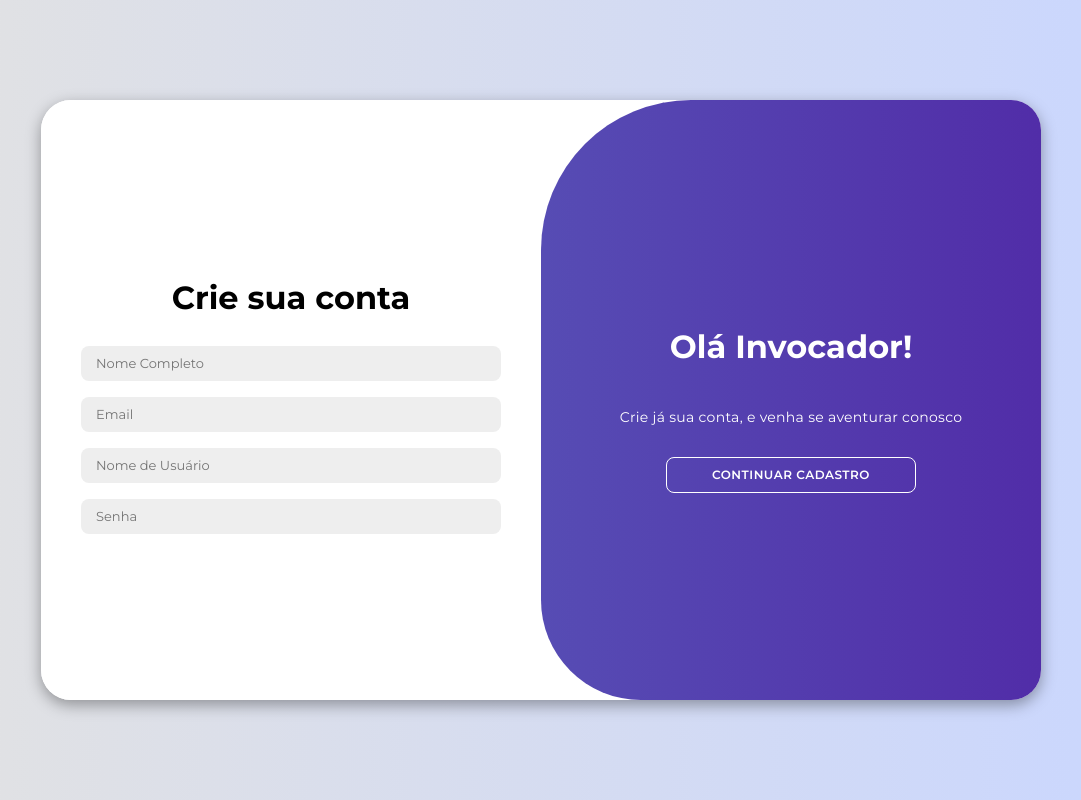
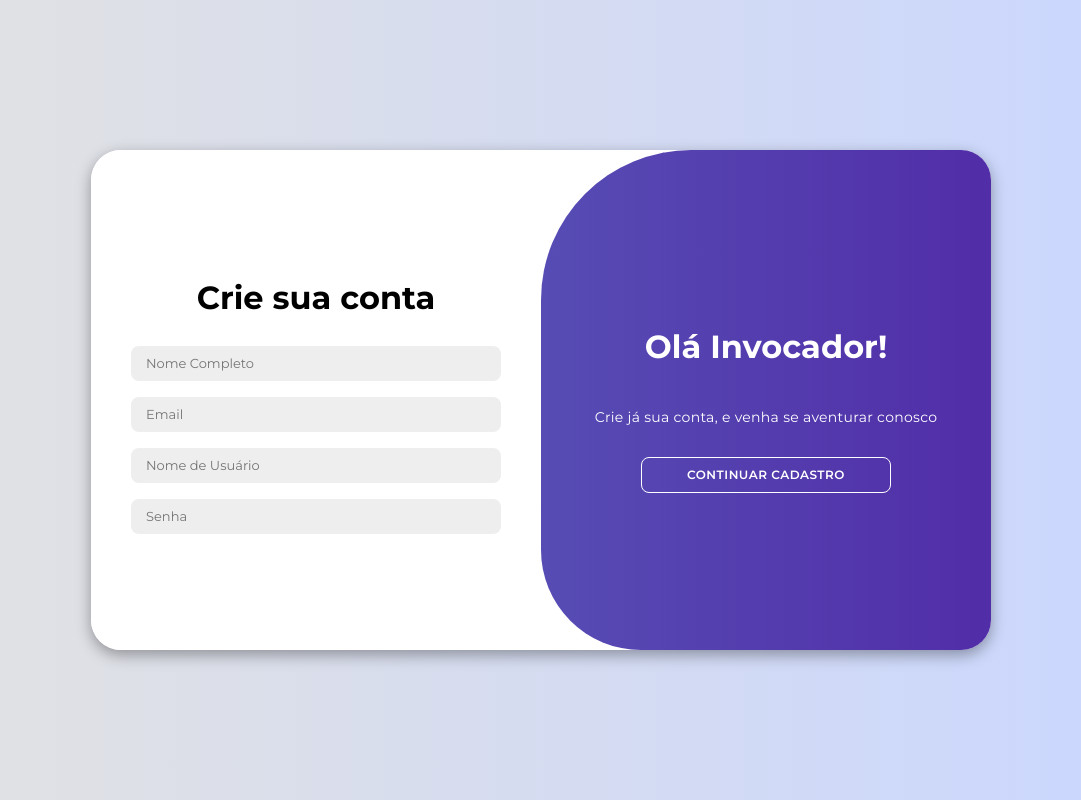
Before and after one commit to WelingtonSousaa/Maratona-De-Programacao, a PHP site: page / in a window 1280 px wide. Shown: the whole page, without its empty margins (99-1180 px from the left). Run offline with PHP 8.4, Linux system fonts and the light colour scheme.

Commit message:
tela login Welington

```diff
--- a/telaLogin/index.html
+++ b/telaLogin/index.html
@@ -13,25 +13,22 @@
     <!-- Style CSS -->
     <link rel="stylesheet" href="style.css">
     <!-- Título da página-->
-    <title>Codando By | Projeto Integrador I</title>
+    <title>Projeto Integrador I</title>
 </head>
 
 <body>
     <div class="container" id="container">
-        <div class="form-container sign-up">
+        <div class="form-container escolher-avatar">
             <form>
                 <h1>Escolha seu avatar</h1>
-                <div class="avatar-grid" id="avatarGrid">
+                <div class="grade-avatar" id="gradeAvatar">
                     <!-- As imagens serão adicionadas dinamicamente aqui -->
                 </div>
 
                 <button>Finalizar</button>
             </form>
         </div>
-        <div class="form-container sign-in">
-            <!-- <div class="logo">
-                <img src="http://localhost/avatars/logo.jpeg" alt="imagem-logo" id="imagem-logo">
-            </div> -->
+        <div class="form-container criar-conta">
             <form>
                 <h1>Crie sua conta</h1>
                 <input type="nomeCompleto" placeholder="Nome Completo">
@@ -40,18 +37,18 @@
                 <input type="senha" placeholder="Senha">
             </form>
         </div>
-        <div class="toggle-container">
-            <div class="toggle">
-                <div class="toggle-panel toggle-left">
+        <div class="alternar-container">
+            <div class="alternar">
+                <div class="alternar-panel alternar-esquerda">
                     <h1>Bem vindo!</h1>
                     <p>Agradecemos por usar nossa plataforma, e estamos ansiosos para acompanhar seus desafios e
                         aprendizados</p>
-                    <button class="hidden" id="login">Editar Informações</button>
+                    <button class="esconder" id="login">Editar Informações</button>
                 </div>
-                <div class="toggle-panel toggle-right">
+                <div class="alternar-panel alternar-direita">
                     <h1>Olá Invocador!</h1>
                     <p>Crie já sua conta, e venha se aventurar conosco</p>
-                    <button class="hidden" id="register">Continuar Cadastro</button>
+                    <button class="esconder" id="registrar">Continuar Cadastro</button>
                 </div>
             </div>
         </div>
--- a/telaLogin/script.js
+++ b/telaLogin/script.js
@@ -1,22 +1,22 @@
 window.onload = function () {
-    var avatarGrid = document.getElementById("avatarGrid");
+    var gradeAvatar = document.getElementById("gradeAvatar");
 
     // Adicionar as imagens dinamicamente usando um loop de 1 a 20
     for (var i = 1; i <= 20; i++) {
         var img = document.createElement("img");
-        img.src = "http://localhost/avatars/" + i + ".png"; // Substitua .jpg pelo formato correto das suas imagens
+        img.src = "http://localhost/avatars/" + i + ".png";
         img.alt = "Avatar " + i;
         img.style.width = '50px';
         img.style.height = '50px';
-        avatarGrid.appendChild(img); // Adicionar o avatar ao grid
+        gradeAvatar.appendChild(img); // Adicionar o avatar ao grid
     }
 };
 
 const container = document.getElementById('container');
-const registerBtn = document.getElementById('register');
+const registrarBtn = document.getElementById('registrar');
 const loginBtn = document.getElementById('login');
 
-registerBtn.addEventListener('click', () => {
+registrarBtn.addEventListener('click', () => {
     container.classList.add("active");
 });
 
--- a/telaLogin/style.css
+++ b/telaLogin/style.css
@@ -23,8 +23,8 @@ body {
     box-shadow: 0 5px 15px rgba(0, 0, 0, 0.35);
     position: relative;
     overflow: hidden;
-    width: 1000px;
-    height: 600px;
+    width: 900px;
+    height: 500px;
     max-width: 100%;
     min-height: 480px;
 }
@@ -61,7 +61,7 @@ body {
     cursor: pointer;
 }
 
-.container button.hidden {
+.container button.esconder {
     background-color: transparent;
     border-color: #fff;
 }
@@ -94,24 +94,24 @@ body {
     transition: all 0.6s ease-in-out;
 }
 
-.sign-in {
+.criar-conta{
     left: 0;
     width: 50%;
     z-index: 2;
 }
 
-.container.active .sign-in {
+.container.active .criar-conta{
     transform: translateX(100%);
 }
 
-.sign-up {
+.escolher-avatar {
     left: 0;
     width: 50%;
     opacity: 0;
     z-index: 1;
 }
 
-.container.active .sign-up {
+.container.active .escolher-avatar {
     transform: translateX(100%);
     opacity: 1;
     z-index: 5;
@@ -148,7 +148,7 @@ body {
     height: 40px;
 }
 
-.toggle-container {
+.alternar-container {
     position: absolute;
     top: 0;
     left: 50%;
@@ -160,12 +160,12 @@ body {
     z-index: 1000;
 }
 
-.container.active .toggle-container {
+.container.active .alternar-container {
     transform: translateX(-100%);
     border-radius: 0 150px 100px 0;
 }
 
-.toggle {
+.alternar {
     background-color: #512da8;
     height: 100%;
     background: linear-gradient(to right, #5c6bc0, #512da8);
@@ -178,11 +178,11 @@ body {
     transition: all 0.6s ease-in-out;
 }
 
-.container.active .toggle {
+.container.active .alternar {
     transform: translateX(50%);
 }
 
-.toggle-panel {
+.alternar-panel {
     position: absolute;
     width: 50%;
     height: 100%;
@@ -197,30 +197,32 @@ body {
     transition: all 0.6s ease-in-out;
 }
 
-.toggle-left {
+.alternar-esquerda {
     transform: translateX(-200%);
 }
 
-.container.active .toggle-left {
+.container.active .alternar-esquerda {
     transform: translateX(0);
 }
 
-.toggle-right {
+.alternar-direita {
     right: 0;
     transform: translateX(0);
 }
 
-.container.active .toggle-right {
+.container.active .alternar-direita {
     transform: translateX(200%);
 }
 
 
-.avatar-grid {
+.grade-avatar {
     display: grid;
     grid-template-columns: repeat(5, 1fr);
     grid-gap: 10px;
     overflow-x: auto;
     width: 100%;
+    padding: 10px;
+
 
     &>img:hover {
         transform: scale(1.3);
@@ -228,14 +230,14 @@ body {
     }
 }
 
-.avatar-grid>div {
+.grade-avatar>div {
     width: 100px;
     height: 100px;
     border-radius: 40%;
     overflow: hidden;
 }
 
-.avatar-grid img {
+.grade-avatar img {
     width: 100%;
     height: 100%;
     border-radius: 40%;
```
